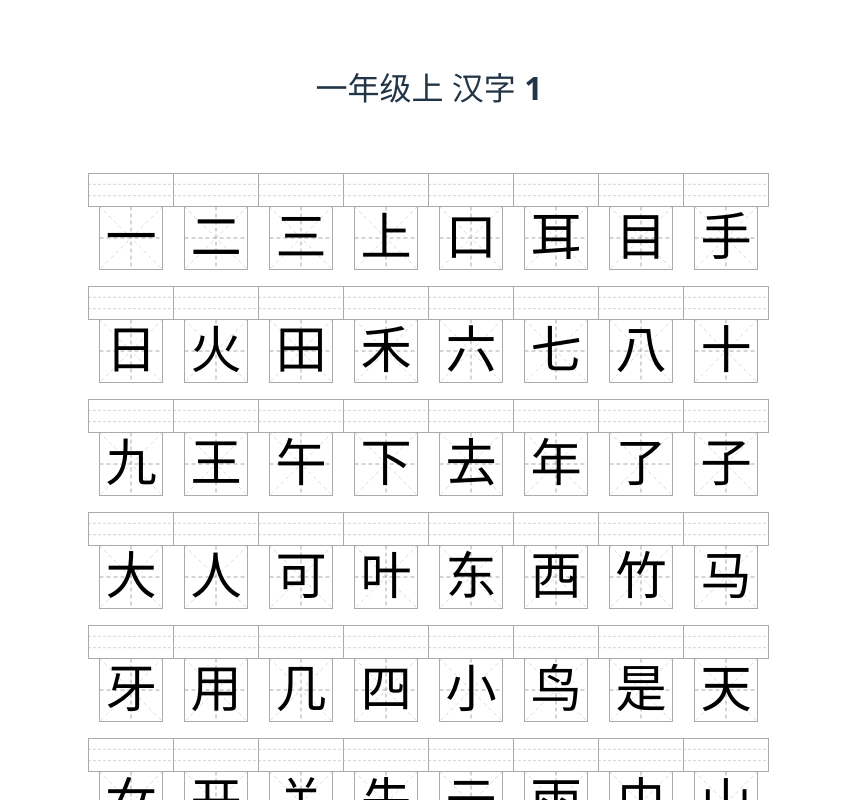
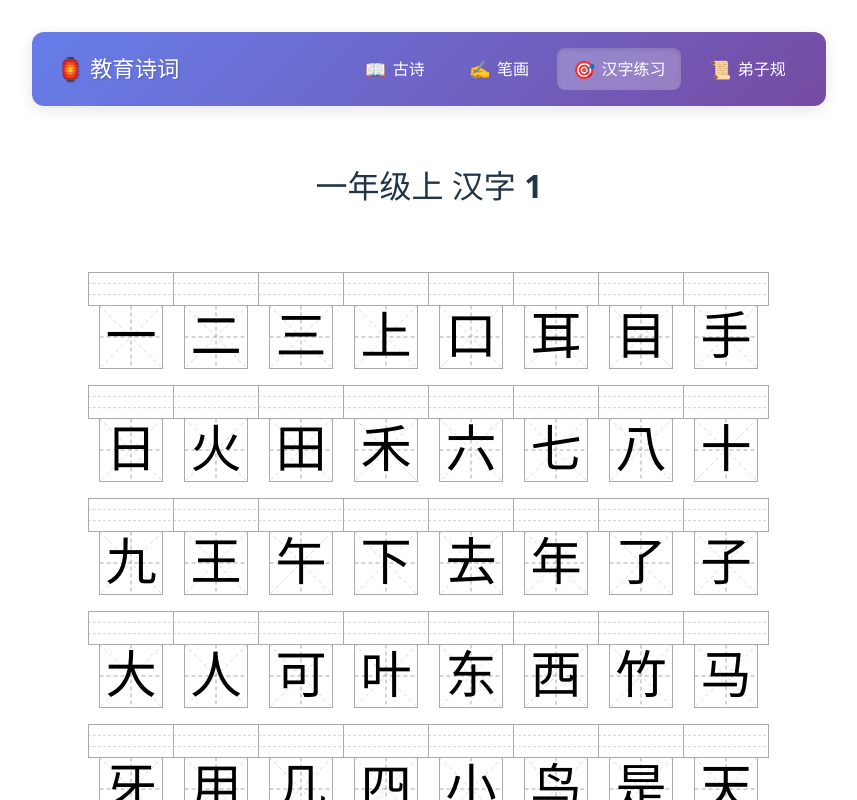
Before and after one commit to watert/edu-poems, a React (Vite) app: page /edu-poems/char-quiz in a window 1280 px wide. Shown: the top 800 px of the page, without its empty margins (211-1068 px from the left). Built offline with nearby package versions, Linux system fonts and the light colour scheme; what cnchar would draw is missing.

Commit message:
feat(导航): 添加导航栏组件并集成到根布局
添加导航栏组件，包含古诗、笔画、汉字练习和弟子规的导航链接
为导航栏添加样式，包括渐变背景、悬停效果和活动状态
在根布局中集成导航栏，保持路由功能不变

```diff
--- a/src/App.css
+++ b/src/App.css
@@ -1,4 +1,59 @@
-#root { max-width: 1280px; margin: 0 auto; padding: 2rem; /* text-align: center; */ }
+#root { max-width: 1280px; margin: 0 auto; padding: 2rem; }
+
+.nav-bar {
+  display: flex;
+  align-items: center;
+  justify-content: space-between;
+  padding: 1rem 1.5rem;
+  background: linear-gradient(135deg, #667eea 0%, #764ba2 100%);
+  border-radius: 12px;
+  margin-bottom: 1.5rem;
+  box-shadow: 0 4px 15px rgba(0, 0, 0, 0.1);
+}
+
+.nav-title {
+  font-size: 1.4em;
+  font-weight: bold;
+  color: white;
+  text-shadow: 1px 1px 2px rgba(0, 0, 0, 0.2);
+}
+
+.nav-links {
+  display: flex;
+  gap: 0.75rem;
+}
+
+.nav-link {
+  display: flex;
+  align-items: center;
+  gap: 0.4em;
+  padding: 0.5em 1em;
+  border-radius: 8px;
+  color: white;
+  text-decoration: none;
+  font-weight: 500;
+  transition: all 0.2s ease;
+}
+
+.nav-link:hover {
+  background: rgba(255, 255, 255, 0.2);
+  transform: translateY(-1px);
+}
+
+.nav-link.active {
+  background: rgba(255, 255, 255, 0.25);
+  box-shadow: inset 0 2px 4px rgba(0, 0, 0, 0.1);
+}
+
+.nav-icon {
+  font-size: 1.1em;
+}
+
+@media print {
+  .nav-bar {
+    display: none !important;
+  }
+}
 
 .poem-item p { margin: 0.5em 0; }
 .poem-item ruby { font-weight: bold; }
--- a/src/App.tsx
+++ b/src/App.tsx
@@ -4,12 +4,16 @@ import { PagePoems } from './pages/Poems';
 import { BrowserRouter, createBrowserRouter, Outlet, Route, RouterProvider, Routes } from 'react-router';
 import { PagePoemStrokes } from './pages/PoemStrokes';
 import { PageCharQuiz } from './pages/CharQuiz';
+import { NavBar } from './components/NavBar';
 
 function Root() {
-  return <div>
-    <Outlet />
-  </div>
-};
+  return (
+    <div>
+      <NavBar />
+      <Outlet />
+    </div>
+  );
+}
 
 function App() {
   return <BrowserRouter>
--- /dev/null
+++ b/src/components/NavBar.tsx
@@ -0,0 +1,29 @@
+import { Link, useLocation } from "react-router";
+
+const navItems = [
+  { path: '/edu-poems', label: '古诗', icon: '📖' },
+  { path: '/edu-poems/strokes', label: '笔画', icon: '✍️' },
+  { path: '/edu-poems/char-quiz', label: '汉字练习', icon: '🎯' },
+  { path: '/edu-poems/dizigui', label: '弟子规', icon: '📜' },
+];
+
+export function NavBar() {
+  const location = useLocation();
+  return (
+    <nav className="nav-bar">
+      <div className="nav-title">🏮 教育诗词</div>
+      <div className="nav-links">
+        {navItems.map(item => (
+          <Link
+            key={item.path}
+            to={item.path}
+            className={`nav-link ${location.pathname === item.path ? 'active' : ''}`}
+          >
+            <span className="nav-icon">{item.icon}</span>
+            <span className="nav-label">{item.label}</span>
+          </Link>
+        ))}
+      </div>
+    </nav>
+  );
+}
```
